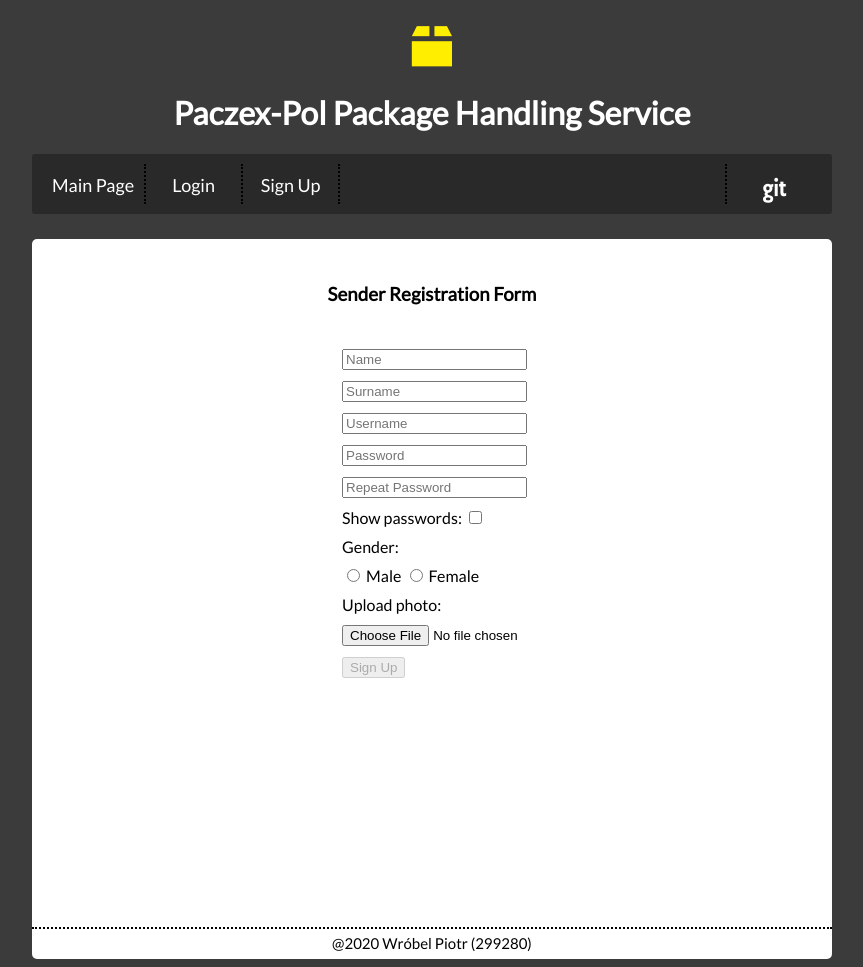
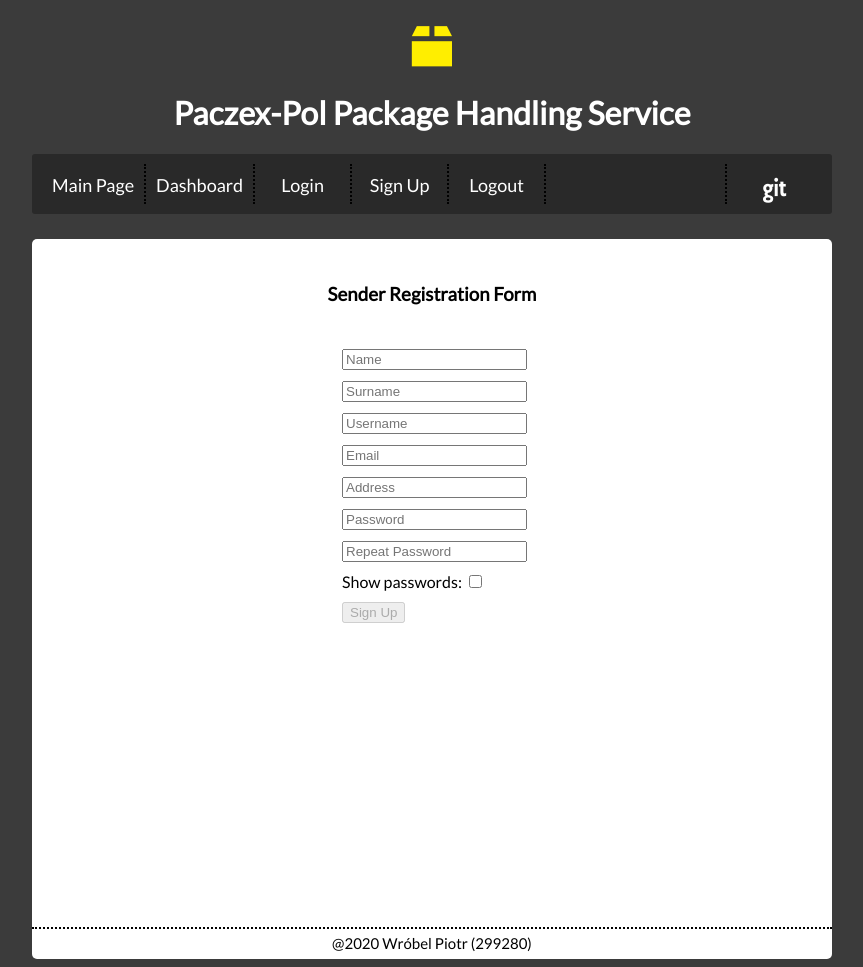
Before and after one commit to pwrobel2/PAMiW, a Flask app: page /sender/sign-up in a window 1280 px wide. Shown: the whole page, without its empty margins (208-1071 px from the left). Run offline with Flask 2, Linux system fonts and the light colour scheme.

Commit message:
Configured sign up form.

```diff
--- a/app.py
+++ b/app.py
@@ -20,7 +20,18 @@ def signup():
 @app.route('/sender/login', methods=['POST','GET'])
 def login():
 
-    return render_template('login.html')
+    return render_template('workinprogress.html')
+
+@app.route('/sender/logout', methods=['GET'])
+def logout():
+
+    return render_template('workinprogress.html')
+
+
+@app.route('/sender/dashboard', methods=['GET'])
+def dashboard():
+
+    return render_template('workinprogress.html')
 
 
 if __name__ == "__main__":
--- a/static/js/signUpForm.js
+++ b/static/js/signUpForm.js
@@ -1,8 +1,8 @@
 
 function verifyWholeForm()  {
-    var x = 0;
-    if((document.getElementById("nameMsg") === null)&&(document.getElementById("surnameMsg") === null)&&(document.getElementById("usernameMsg") === null)&&(document.getElementById("passwordMsg") === null)&&(document.getElementById("photoMsg") === null)
-    &&(document.getElementById("name").value !== "")&&(document.getElementById("surname").value !== "")&&(document.getElementById("username").value !== "")&&(document.getElementById("password").value !== "")&&(document.getElementById("passwordRepeat").value !== "")&&(document.getElementById("img").value !== "")&&((document.getElementById("male").checked)||(document.getElementById("female").checked))){
+    if((document.getElementById("nameMsg") === null)&&(document.getElementById("surnameMsg") === null)&&(document.getElementById("usernameMsg") === null)&&(document.getElementById("passwordMsg") === null)&&(document.getElementById("emailMsg") === null)&&(document.getElementById("addressMsg") === null)&&
+    (document.getElementById("name").value !== "")&&(document.getElementById("surname").value !== "")&&(document.getElementById("username").value !== "")&&(document.getElementById("password").value !== "")&&(document.getElementById("passwordRepeat").value !== "")&&(document.getElementById("email").value !== "")&&(document.getElementById("address").value !== ""))
+    {
         document.getElementById("submitBtn").disabled = false;
     }   else    {
         document.getElementById("submitBtn").disabled = true;
@@ -126,6 +126,51 @@ function deleteUsernameMsg(){
 }
 
 
+function checkIfEmailOk() {
+    if(/^(([^<>()\[\]\\.,;:\s@"]+(\.[^<>()\[\]\\.,;:\s@"]+)*)|(".+"))@((\[[0-9]{1,3}\.[0-9]{1,3}\.[0-9]{1,3}\.[0-9]{1,3}])|(([a-zA-Z\-0-9]+\.)+[a-zA-Z]{2,}))$/.test(document.getElementById("email").value) == false) {
+
+        var list = document.getElementById("signUpList");
+        var entry = document.createElement("li");
+        var entryText = document.createTextNode("Email is incorrect!");
+        entry.appendChild(entryText);
+        entry.id ="emailMsg";
+        list.insertBefore(entry,document.getElementById("emailLI"));
+        verifyWholeForm();
+    }
+}
+
+function deleteEmailMsg() {
+    var tmp = document.getElementById("emailMsg");
+    if(tmp != null) {
+        var list = document.getElementById("signUpList");
+        list.removeChild(tmp);
+        verifyWholeForm();
+    }
+}
+
+
+function checkIfAddressOk() {
+    if(document.getElementById("address").value.length<5){
+        var list = document.getElementById("signUpList");
+        var entry = document.createElement("li");
+        var entryText = document.createTextNode("Address must be atleast 5 characters long!");
+        entry.appendChild(entryText);
+        entry.id ="addressMsg";
+        list.insertBefore(entry,document.getElementById("addressLI"));
+        verifyWholeForm();
+    }
+}
+
+
+function deleteAddressMsg() {
+    var tmp = document.getElementById("addressMsg");
+    if(tmp != null) {
+        var list = document.getElementById("signUpList");
+        list.removeChild(tmp);
+        verifyWholeForm();
+    }
+}
+
 
 function checkIfPasswordOk() {
     if(document.getElementById("password").value.length<8){
@@ -189,6 +234,12 @@ document.getElementById("surname").addEventListener("blur",function() { checkIfS
 document.getElementById("username").addEventListener("focus",function() { deleteUsernameMsg()});
 document.getElementById("username").addEventListener("blur",function() { checkIfUsernameOk()});
 
+document.getElementById("email").addEventListener("focus",function() { deleteEmailMsg()});
+document.getElementById("email").addEventListener("blur",function() { checkIfEmailOk()});
+
+document.getElementById("address").addEventListener("focus",function() { deleteAddressMsg()});
+document.getElementById("address").addEventListener("blur",function() { checkIfAddressOk()});
+
 document.getElementById("password").addEventListener("focus",function() { deletePasswordMsg()});
 document.getElementById("password").addEventListener("blur",function() { checkIfPasswordOk()});
 
@@ -196,8 +247,3 @@ document.getElementById("passwordRepeat").addEventListener("focus",function() {
 document.getElementById("passwordRepeat").addEventListener("blur",function() { checkIfPasswordOk()});
 
 document.getElementById("showPasswordBtn").addEventListener("change",function() { showPassword()});
-
-document.getElementById("male").addEventListener("change",function() { verifyWholeForm()});
-document.getElementById("female").addEventListener("change",function() { verifyWholeForm()});
-
-document.getElementById("img").addEventListener("change",function() { verifyWholeForm()});
--- a/templates/base.html
+++ b/templates/base.html
@@ -25,6 +25,11 @@
                     Main Page
                 </div>
             </a>
+            <a href="{{ url_for('dashboard') }}">
+                <div class="subpage">
+                    Dashboard
+                </div>
+            </a>
             <a href="{{ url_for('login') }}">
                 <div class="subpage">
                     Login
@@ -33,6 +38,11 @@
             <a href="{{ url_for('signup') }}">
                 <div class="subpage">
                     Sign Up
+                </div>
+            </a>
+            <a href="{{ url_for('logout') }}">
+                <div class="subpage">
+                    Logout
                 </div>
             </a>
             <a href="https://github.com/pwrobel2/PAMiW">
--- a/templates/signup.html
+++ b/templates/signup.html
@@ -18,6 +18,12 @@
         <li id="usernameLI">
             <input type = "text" name="login" id="username" placeholder="Username"/>
         </li>
+        <li id="emailLI">
+            <input type = "text" name="email" id="email" placeholder="Email"/>
+        </li>
+        <li id="addressLI">
+            <input type = "text" name="address" id="address" placeholder="Address"/>
+        </li>
         <li id="passwordLI">
             <input type = "password" name="password" id="password" placeholder="Password"/>
         </li>
@@ -29,21 +35,6 @@
             <input type = "checkbox" id="showPasswordBtn"/>
         </li>
         <li>
-            Gender:
-        </li>
-        <li>
-            <input type = "radio" id="male" name="sex" value="M"/>
-            <label for="male">Male</label>
-            <input type = "radio" id="female" name="sex" value="F"/>
-            <label for="female">Female</label>
-        </li>
-        <li id="photoLI">
-            Upload photo:
-        </li>
-        <li>
-            <input type = "file" name="photo" id="img" accept=" .png, .jpg "/>
-        </li>
-        <li>
             <input type = "submit" id="submitBtn" value="Sign Up" disabled="true"/>
         </li>
     </ul>
--- a/templates/login.html
+++ b/templates/workinprogress.html
@@ -1,7 +1,7 @@
 {% extends 'base.html' %}
 
 {% block head %}
-<title>Paczex-Pol - Login</title>
+<title>Paczex-Pol - WIP</title>
 {% endblock %}
 
 {% block body %}
```
